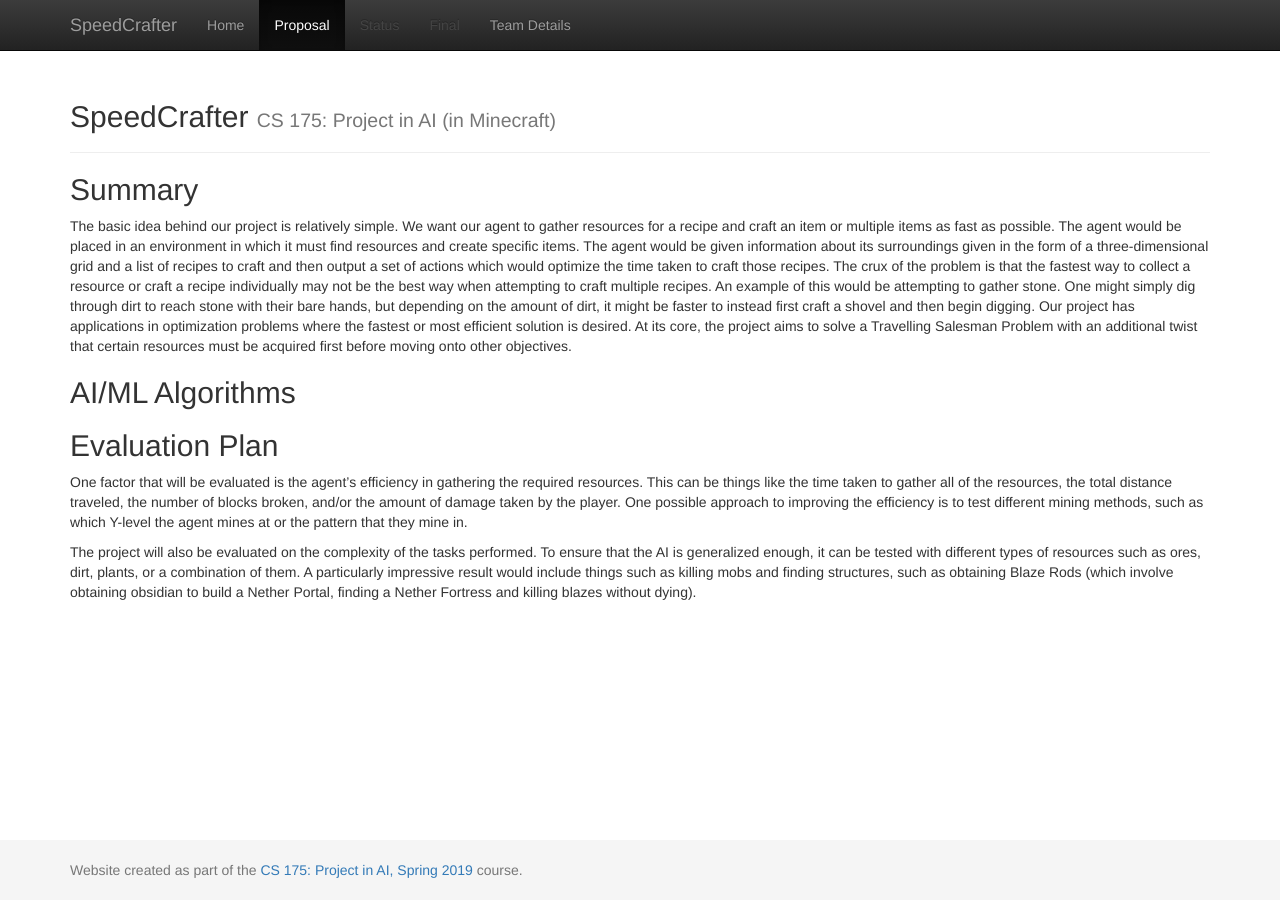
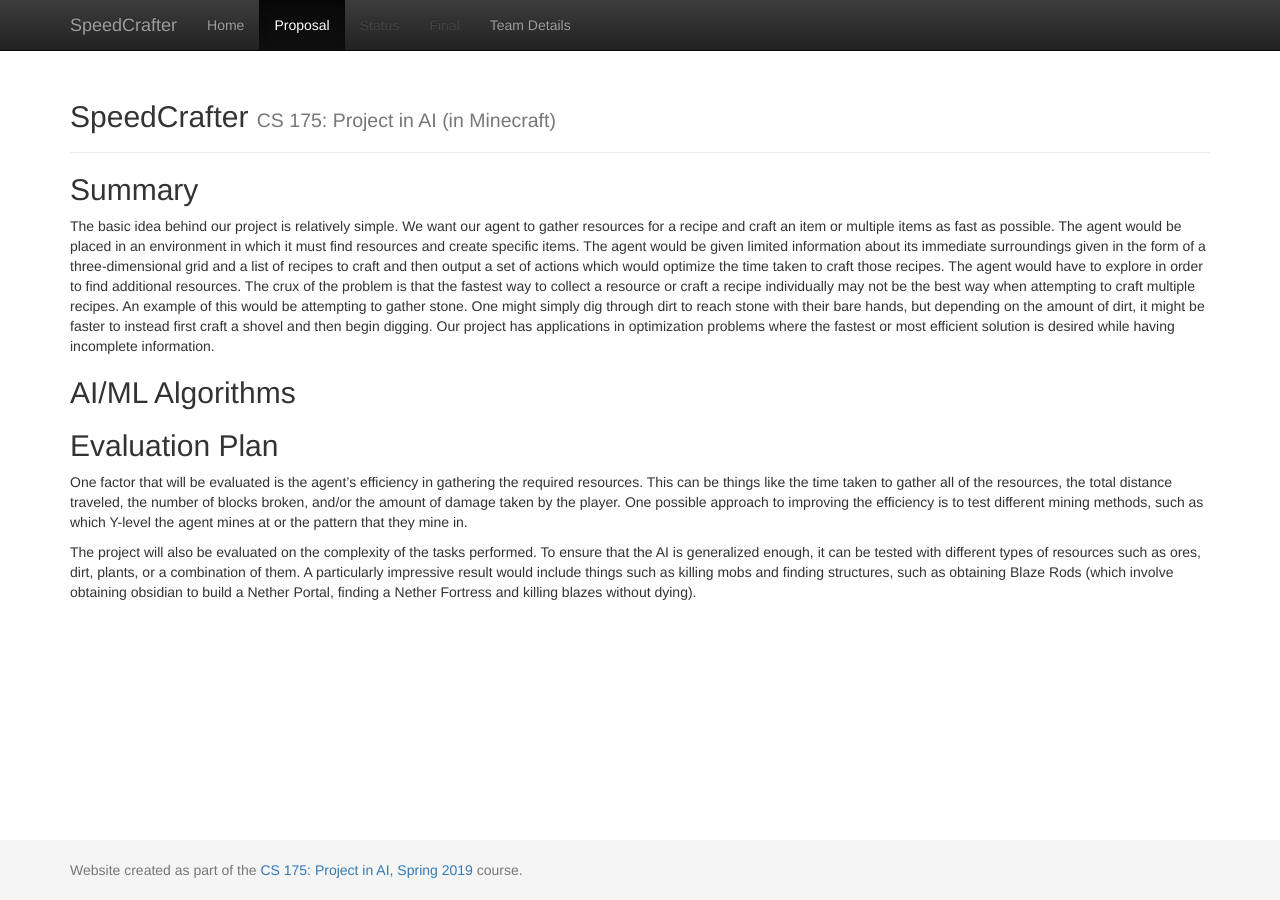
Before and after one commit to jhnguyen521/SpeedCrafter, a Jekyll site: the page built from docs/proposal.md, in a window 1280 px wide. Built offline with Jekyll 4.4.1, drawn with Linux system fonts in a browser that asks for light colours.

Commit message:
Update proposal.md

```diff
--- a/docs/proposal.md
+++ b/docs/proposal.md
@@ -5,7 +5,7 @@ title: Proposal
 
 ## Summary
 
-The basic idea behind our project is relatively simple. We want our agent to gather resources for a recipe and craft an item or multiple items as fast as possible. The agent would be placed in an environment in which it must find resources and create specific items. The agent would be given information about its surroundings given in the form of a three-dimensional grid and a list of recipes to craft and then output a set of actions which would optimize the time taken to craft those recipes. The crux of the problem is that the fastest way to collect a resource or craft a recipe individually may not be the best way when attempting to craft multiple recipes. An example of this would be attempting to gather stone. One might simply dig through dirt to reach stone with their bare hands, but depending on the amount of dirt, it might be faster to instead first craft a shovel and then begin digging. Our project has applications in optimization problems where the fastest or most efficient solution is desired. At its core, the project aims to solve a Travelling Salesman Problem with an additional twist that certain resources must be acquired first before moving onto other objectives.
+The basic idea behind our project is relatively simple. We want our agent to gather resources for a recipe and craft an item or multiple items as fast as possible. The agent would be placed in an environment in which it must find resources and create specific items. The agent would be given limited information about its immediate surroundings given in the form of a three-dimensional grid and a list of recipes to craft and then output a set of actions which would optimize the time taken to craft those recipes. The agent would have to explore in order to find additional resources. The crux of the problem is that the fastest way to collect a resource or craft a recipe individually may not be the best way when attempting to craft multiple recipes. An example of this would be attempting to gather stone. One might simply dig through dirt to reach stone with their bare hands, but depending on the amount of dirt, it might be faster to instead first craft a shovel and then begin digging. Our project has applications in optimization problems where the fastest or most efficient solution is desired while having incomplete information.
 
 ## AI/ML Algorithms
 
```
